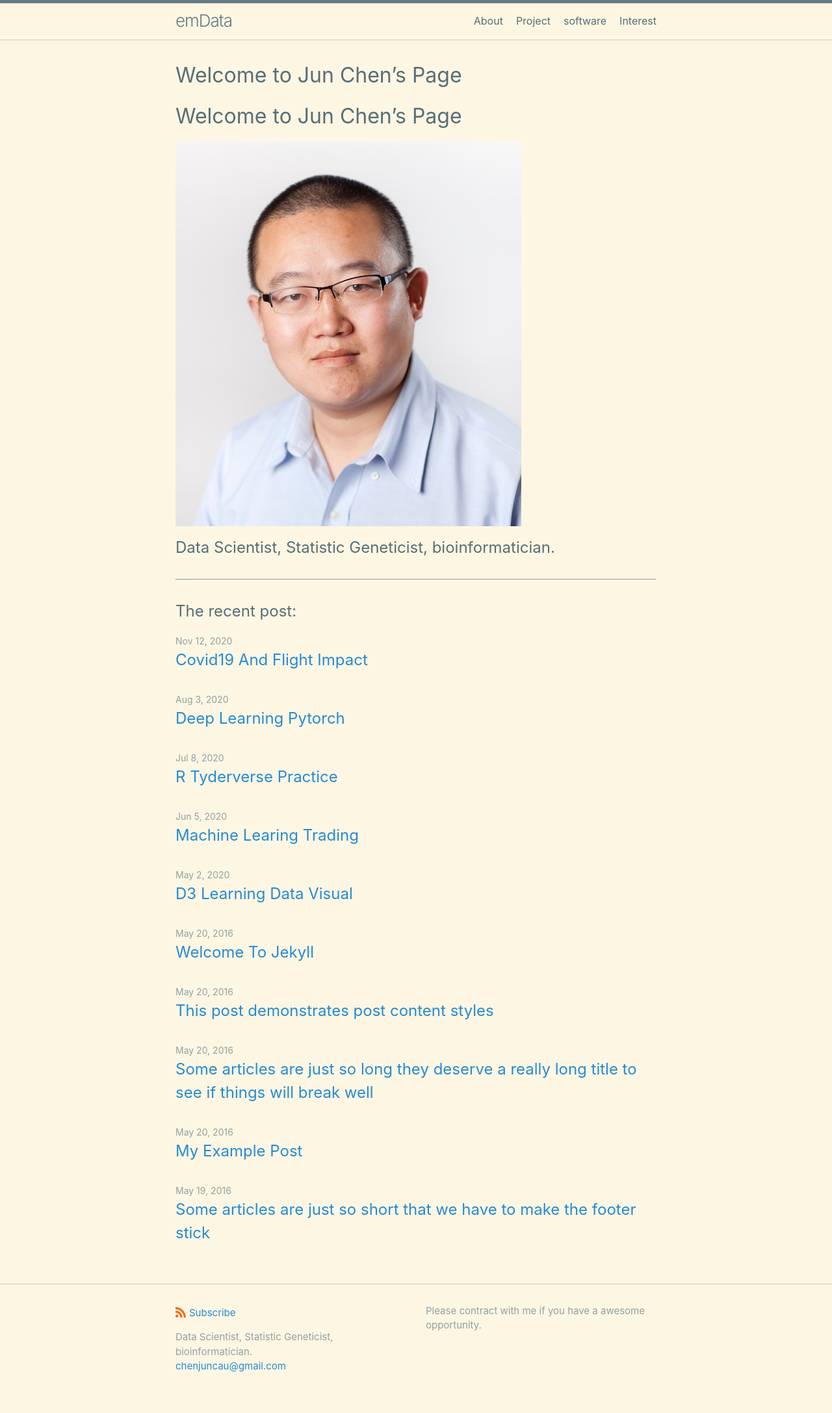
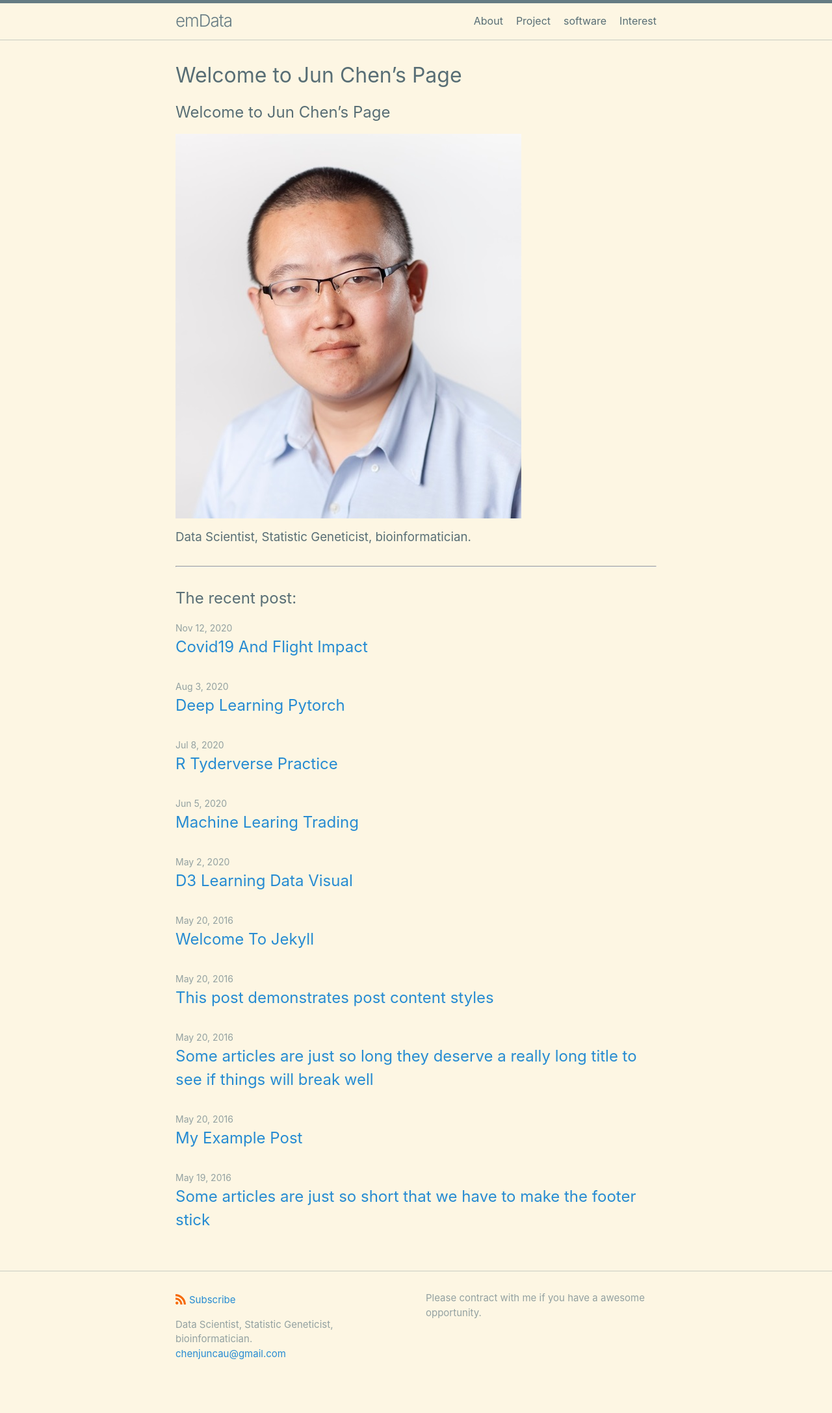
Before and after one commit to chenjunonly/home, a Jekyll site: the page built from index.md, in a window 1280 px wide. Shown: the whole page at 65% size. Built offline with Jekyll 4.4.1, drawn with Linux system fonts in a browser that asks for light colours; our own code applies the rules of GitHub Pages for plain Markdown files.

```diff
--- a/index.md
+++ b/index.md
@@ -8,11 +8,11 @@
 layout: home
 ---
 
-# Welcome to Jun Chen's Page
+## Welcome to Jun Chen's Page
 
 ![Image](image/Jun_Chen_photo.jpg)
 
-## Data Scientist, Statistic Geneticist, bioinformatician.
+### Data Scientist, Statistic Geneticist, bioinformatician.
 
 *****
 
```
